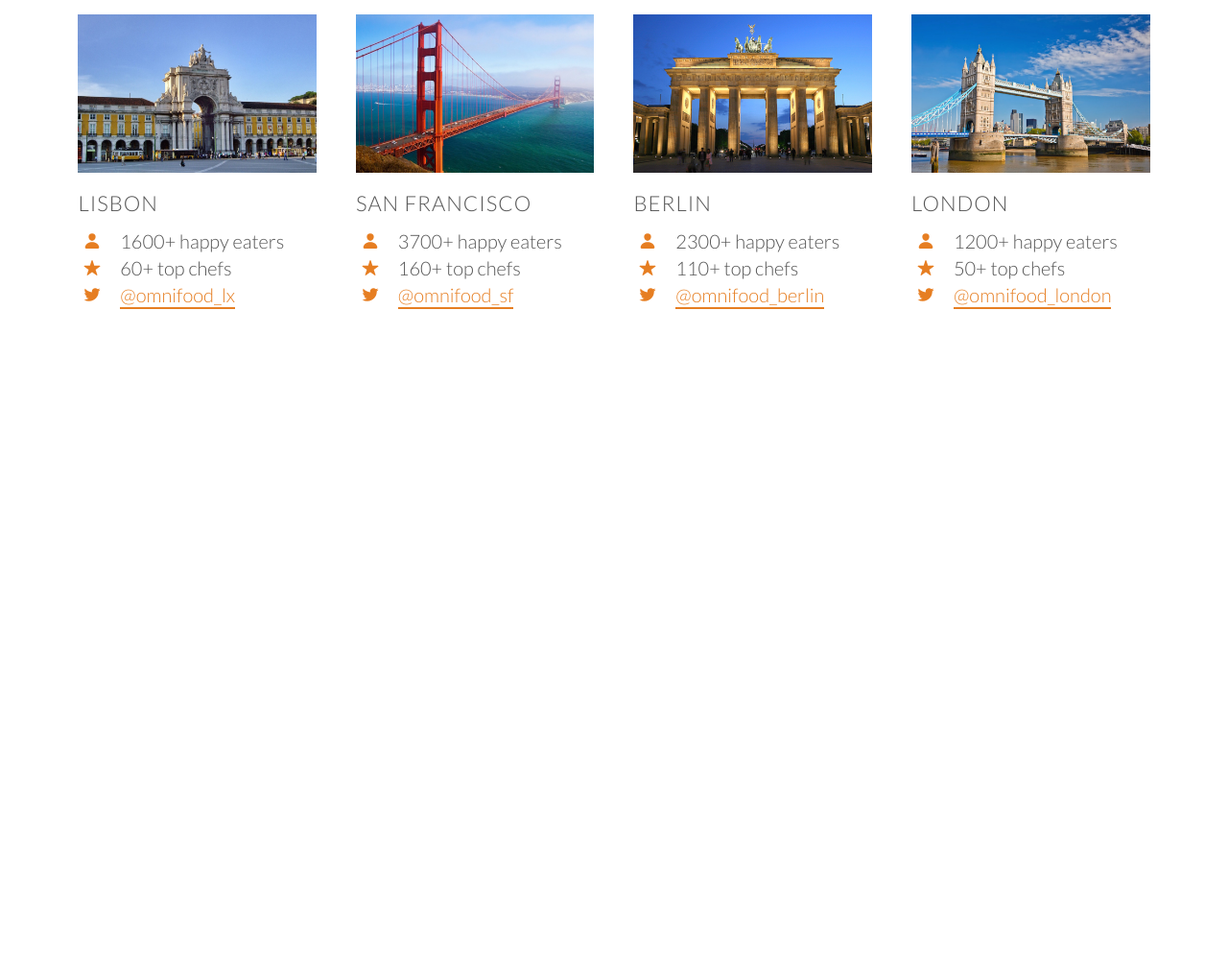
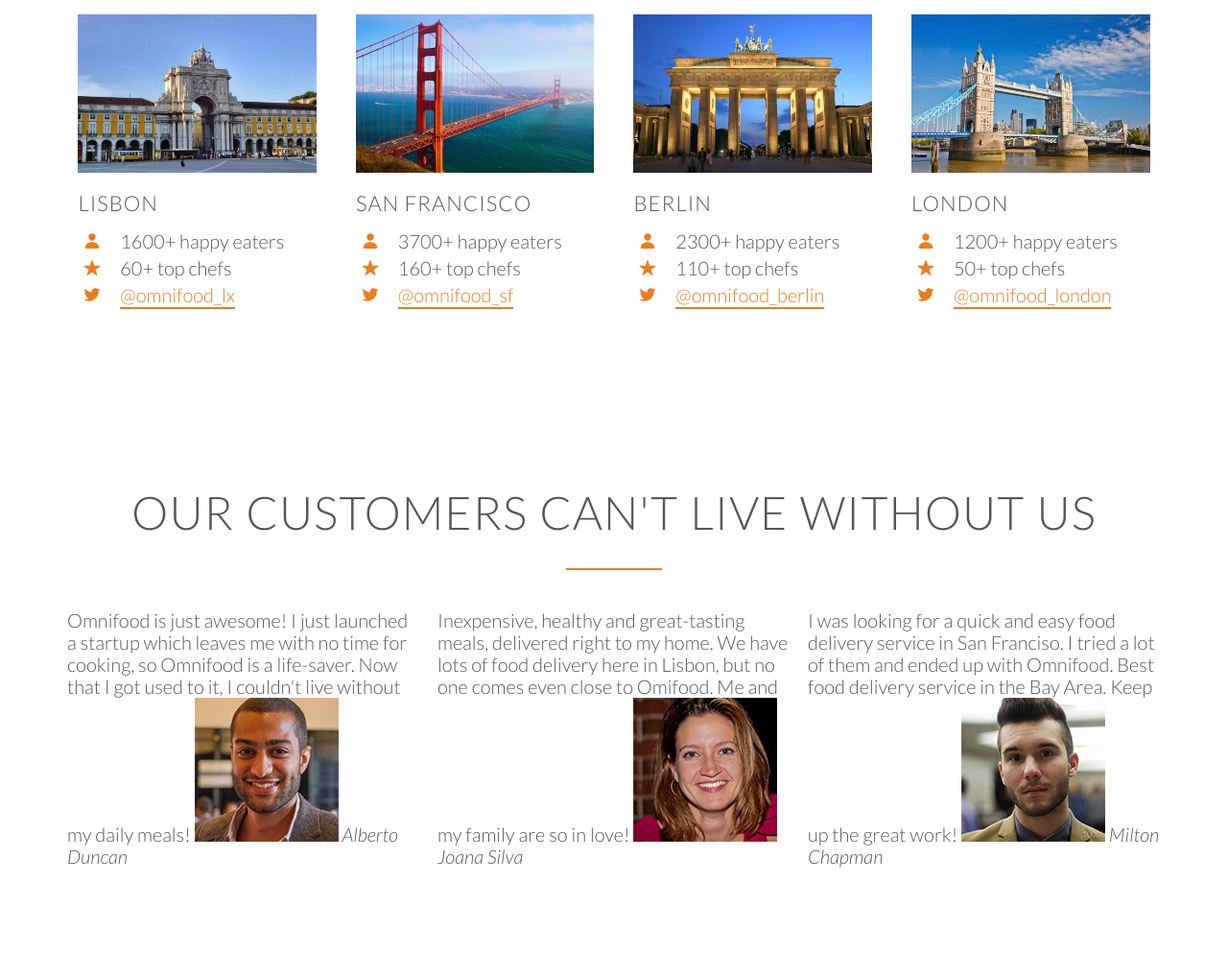
Before and after one commit to mahbub-ul-islam/FTHC-OmniFood, a plain HTML site: page index.html in a window 1280 px wide. Shown: the part 2953-3948 px from the top of the page at 96% size. Before the commit the page ends 3379 px from the top, so only its background shows below. Drawn offline with nearby package versions, Linux system fonts and the light colour scheme.

Commit message:
testimonial section start

```diff
--- a/index.html
+++ b/index.html
@@ -234,14 +234,49 @@
             </div>
         </section>
 
+        <section class="section-testimonials">
+            <div class="row">
+                <h2>Our customers can't live without us</h2>
+            </div>
+            <div class="row">
+                <div class="col span-1-of-3">
+                    <blockquote>
+                        Omnifood is just awesome! I just launched a startup which leaves me with no time for cooking, so Omnifood is a life-saver.
+                        Now that I got used to it, I couldn't live without my daily meals!
+                        <cite>
+                            <img src="/resources/img/customer-1.jpg" alt="Alberto Duncan">
+                            Alberto Duncan
+                        </cite>
+                    </blockquote>
+                </div>
+                <div class="col span-1-of-3">
+                    <blockquote>
+                        Inexpensive, healthy and great-tasting meals, delivered right to my home.
+                        We have lots of food delivery here in Lisbon, but no one comes even close to Omifood. Me and my family are so in love!
+                        <cite>
+                            <img src="/resources/img/customer-2.jpg" alt="Joana Silva">
+                            Joana Silva
+                        </cite>
+                    </blockquote>
+                </div>
+                <div class="col span-1-of-3">
+                    <blockquote>
+                        I was looking for a quick and easy food delivery service in San Franciso. I tried a lot of them and ended up with Omnifood.
+                        Best food delivery service in the Bay Area. Keep up the great work!
+                        <cite>
+                            <img src="/resources/img/customer-3.jpg" alt="Milton Chapman">
+                            Milton Chapman
+                        </cite>
+                    </blockquote>
+                </div>
+            </div>
+        </section>
 
     </body>
 </html>
 
 <!--
-London
-1200+ happy eaters
-50+ top chefs
-@omnifood_london
 
- -->
+
+
+-->
```
Also changed, not shown: resources/img/customer-1.jpg (added), resources/img/customer-2.jpg (added), resources/img/customer-3.jpg (added).
